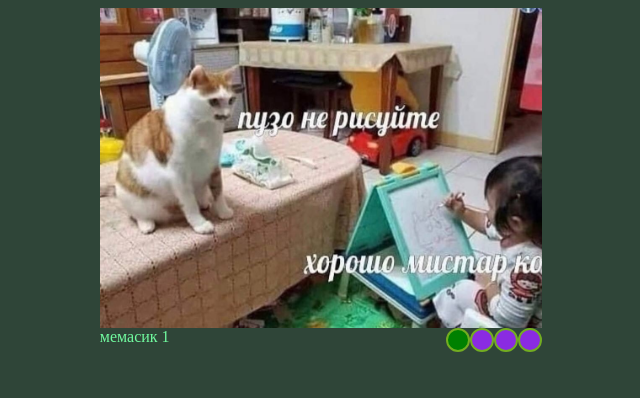
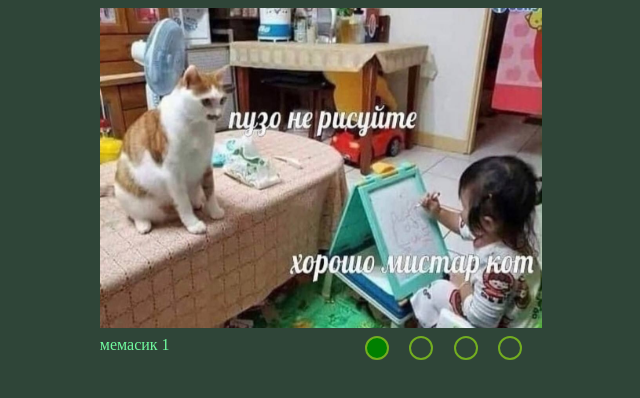
Before and after one commit to tihohohodka/cssMemSlider, a plain HTML site: page cssMemSlider/index.html in a window 1280 px wide. Shown: the whole page, without its empty margins (319-959 px from the left). Drawn offline with Linux system fonts and the light colour scheme.

Commit message:
feat: add animations(Sun, 15 May 2022 15:14:40 +0300)

```diff
--- a/cssMemSlider/index.html
+++ b/cssMemSlider/index.html
@@ -4,20 +4,15 @@
 </head>
 <body>
     <div class="main">
-        <input type="radio" name='inscRadio' id='sr1' checked>
-        <input type="radio" name='inscRadio' id='sr2'>
-        <input type="radio" name='inscRadio' id='sr3'>
-        <input type="radio" name='inscRadio' id='sr4'>
-        <div class='slider'>
+            <input type="radio" name='memRadio' id='sr4'>
+            <label for="sr4" class="customRadio customRadio1"></label>
+            <input type="radio" name='memRadio' id='sr3'>
+            <label for="sr3" class="customRadio customRadio2"></label>
+            <input type="radio" name='memRadio' id='sr2'>
+            <label for="sr2" class="customRadio customRadio3"></label>
+            <input type="radio" name='memRadio' id='sr1' checked>
+            <label for="sr1" class="customRadio customRadio4"></label>
 
-
-            <div class="slides">
-                <img class= 's1' src="images/slide1.jpg">
-                <img src="images/slide2.jpg">
-                <img src="images/slide3.jpg">
-                <img src="images/slide4.jpg">
-            </div>
-        </div>
                 <div class="controlPanel">
                     <div class="inscriptonHolder">
                         <div class="inscriptions">
@@ -27,18 +22,26 @@
                             <div class='inscription'>мемасик 4</div>
                         </div>
                     </div>
-            <div class="radioHolder">
-                <input type="radio" name='memRadio' id='r1' checked>
-                <label for="r1" class="customRadio"></label>
-                <input type="radio" name='memRadio' id='r2'>
-                <label for="r2" class="customRadio"></label>
-                <input type="radio" name='memRadio' id='r3'>
-                <label for="r3" class="customRadio"></label>
-                <input type="radio" name='memRadio' id='r4'>
-                <label for="r4" class="customRadio"></label>
+                </div>
+            <div class='slider'>
+
+
+                <div class="slides">
+                    <div class="slide s1">
+                        <img src="images/slide1.jpg" alt="Изображение" >
+                    </div>
+                    <div class="slide">
+                        <img src="images/slide2.jpg" alt="Изображение" >
+                    </div>
+                    <div class="slide">
+                        <img src="images/slide3.jpg" alt="Изображение" >
+                    </div>
+                    <div class="slide">
+                        <img src="images/slide4.jpg" alt="Изображение" >
+                    </div>
+                </div>
             </div>
 
-        </div>
 
 
     </div>
--- a/cssMemSlider/style.css
+++ b/cssMemSlider/style.css
@@ -5,12 +5,22 @@ body{
 margin-left: auto;
 margin-right: auto;
 width:35%;
-display:flex;
-align-items: center;
-flex-direction: column;
-gap:2%;
+display:grid;
+grid-template-columns: 1fr 1fr 1fr 1fr 1fr 1fr 1fr 1fr 1fr 1fr;
+  grid-template-rows: auto;
+grid-template-areas:
+"picture picture picture picture picture picture picture picture picture picture"
+"insc insc insc insc insc insc customRadio4 customRadio3 customRadio2 customRadio1";
+grid-row-gap: 1vh;
+}
+
+.content{
+    display: flex;
+    flex-direction: column-reverse;
 }
 .slider{
+    grid-area: picture;
+    order:1;
     width:100%;
     height: 40vh;
     overflow: hidden;
@@ -22,59 +32,71 @@ gap:2%;
 }
 .slide{
     width: 25%;
+    transition: all 0.6s ease;
 }
 img{
     height: 100%;
     width:100%;
 }
 .controlPanel{
+    grid-area: insc;
+    order:2;
     display:flex;
     justify-content:space-between;
-    width:100%;
-    height: 20%;
+    width:74%;
+    height: 100%;
     overflow: hidden;
+    justify-self: flex-start;
 }
 .inscriptionHolder{
+    grid-area: insc;
     width:50%;
     height:40%;
     overflow: hidden;
+    justify-self: flex-start;
 }
 .inscriptions{
+    grid-area: insc;
     width:1200%;
     height:100%;
     display:flex;
+    justify-self: flex-start;
 }
 .inscription{
     color:#71FA9F;
     width:25%;
-
+    transition: all 0.6s ease;
 }
-.radioHolder{
-    display: flex;;
-    width:50%;
-    flex-grow:4;
-    justify-content: flex-end;
+.customRadio1{
+    grid-area: customRadio1;
 }
-
+.customRadio2{
+    grid-area: customRadio2;
+}
+.customRadio3{
+    grid-area: customRadio3;
+}
+.customRadio4{
+    grid-area: customRadio4;
+}
 .customRadio{
     border: 2px solid #73AD21;
     color:red;
     cursor: pointer;
-    background-color: blueviolet;
     width:20px;
     height:20px;
     border-radius: 20px;
-
+    align-self:flex-end;
 }
-.radioHolder input[type="radio"]:checked+label {
+input[type="radio"]:checked+label {
     background-color: green;
     color: white;
 }
-.s1{
+.s1{margin-left: 0;
 
 }
 .customRadio:hover{
-    background-color: rgb(171, 109, 230);
+    background-color: rgb(94, 175, 94);;
 }
 input[name="memRadio"] {
     position: absolute;
@@ -85,18 +107,33 @@ input[name="memRadio"] {
     visibility: hidden;
  }
 
- #r1:checked ~body .s1 {
+ #sr1:checked ~.slider .slides .s1 {
     margin-left: 0;
  }
 
- #r2:checked ~body .s1 {
+ #sr2:checked ~.slider .slides .s1 {
     margin-left: -25%;
  }
 
- #r3:checked ~body .s1 {
+ #sr3:checked ~.slider .slides .s1{
     margin-left: -50%;
  }
 
- #r4:checked ~body .s1 {
+ #sr4:checked ~.slider .slides .s1 {
     margin-left: -75%;
  }
+ #sr1:checked ~.controlPanel .inscriptonHolder .inscriptions .s1 {
+    margin-left: 0;
+ }
+
+ #sr2:checked ~.controlPanel .inscriptonHolder .inscriptions .s1 {
+    margin-left: -25%;
+ }
+
+ #sr3:checked ~.controlPanel .inscriptonHolder .inscriptions .s1{
+    margin-left: -50%;
+ }
+
+ #sr4:checked ~.controlPanel .inscriptonHolder .inscriptions .s1 {
+    margin-left: -75%;
+ }
```
Lines whose indentation alone changed are shown as unchanged.
